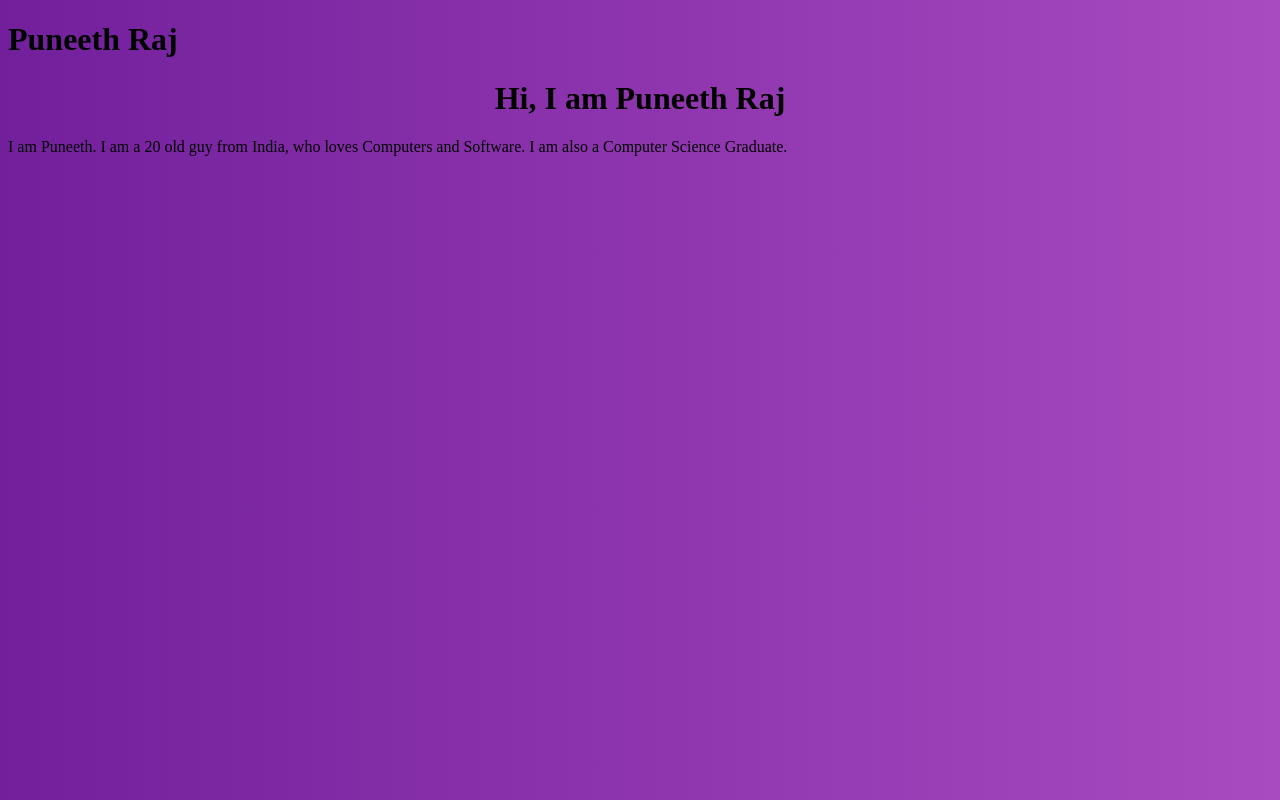
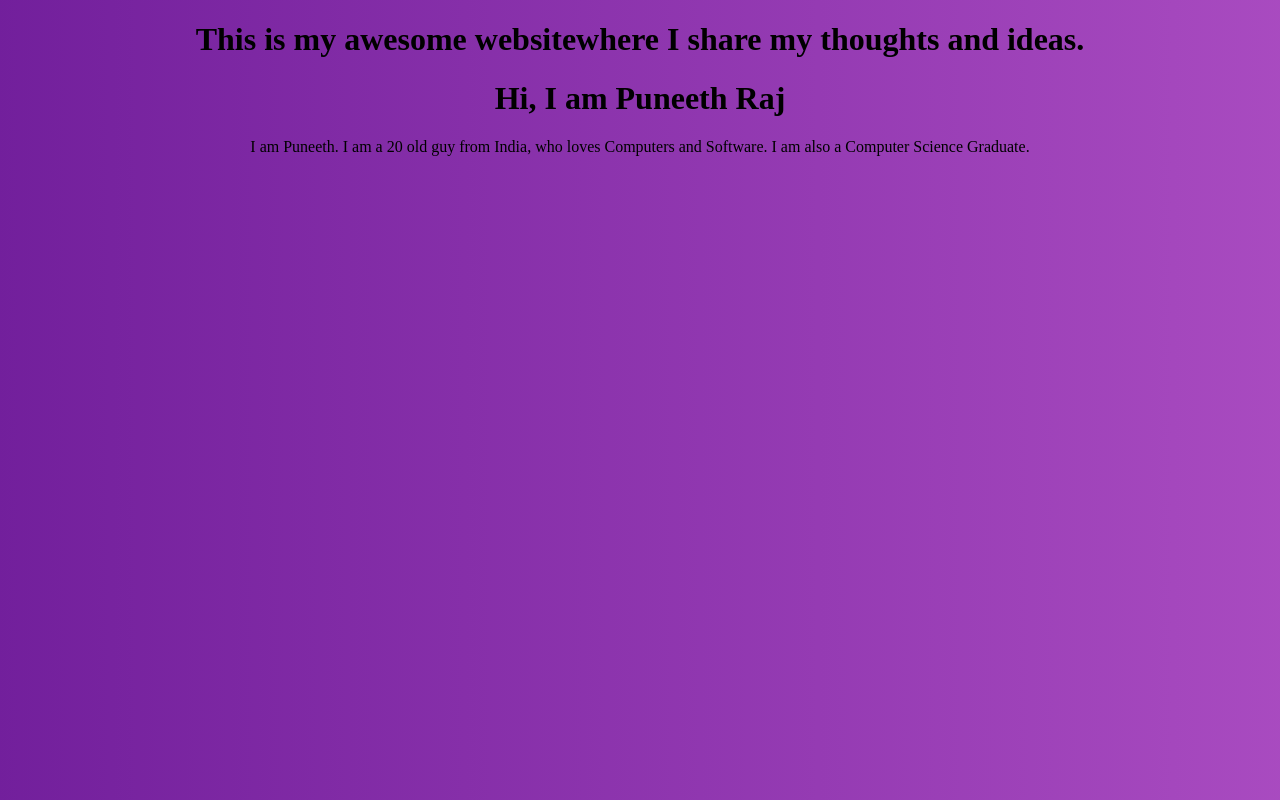
Before and after one commit to bruhganization/darkxdd.github.io, a plain HTML site: page index.html in a window 1280 px wide. Drawn offline with Linux system fonts and the light colour scheme.

Commit message:
Update index.html

```diff
--- a/index.html
+++ b/index.html
@@ -19,12 +19,15 @@ body {
 </head>
 <body>
  <header>
-    <h1>Puneeth <span>Raj</span></h1>
+  <center>
+    <h1><bold>This is my awesome website<span>where I share my thoughts and ideas.</span></bold></h1>
+  </center>
  </header>
   <center>
     <h1 class="title">Hi, I am Puneeth Raj</h1>
-  </center>
+
     <p>I am Puneeth. I am a 20 old guy from India, who loves Computers and Software.
     I am also a Computer Science Graduate.</p>
+  </center>
 </body>
 </html>
```
